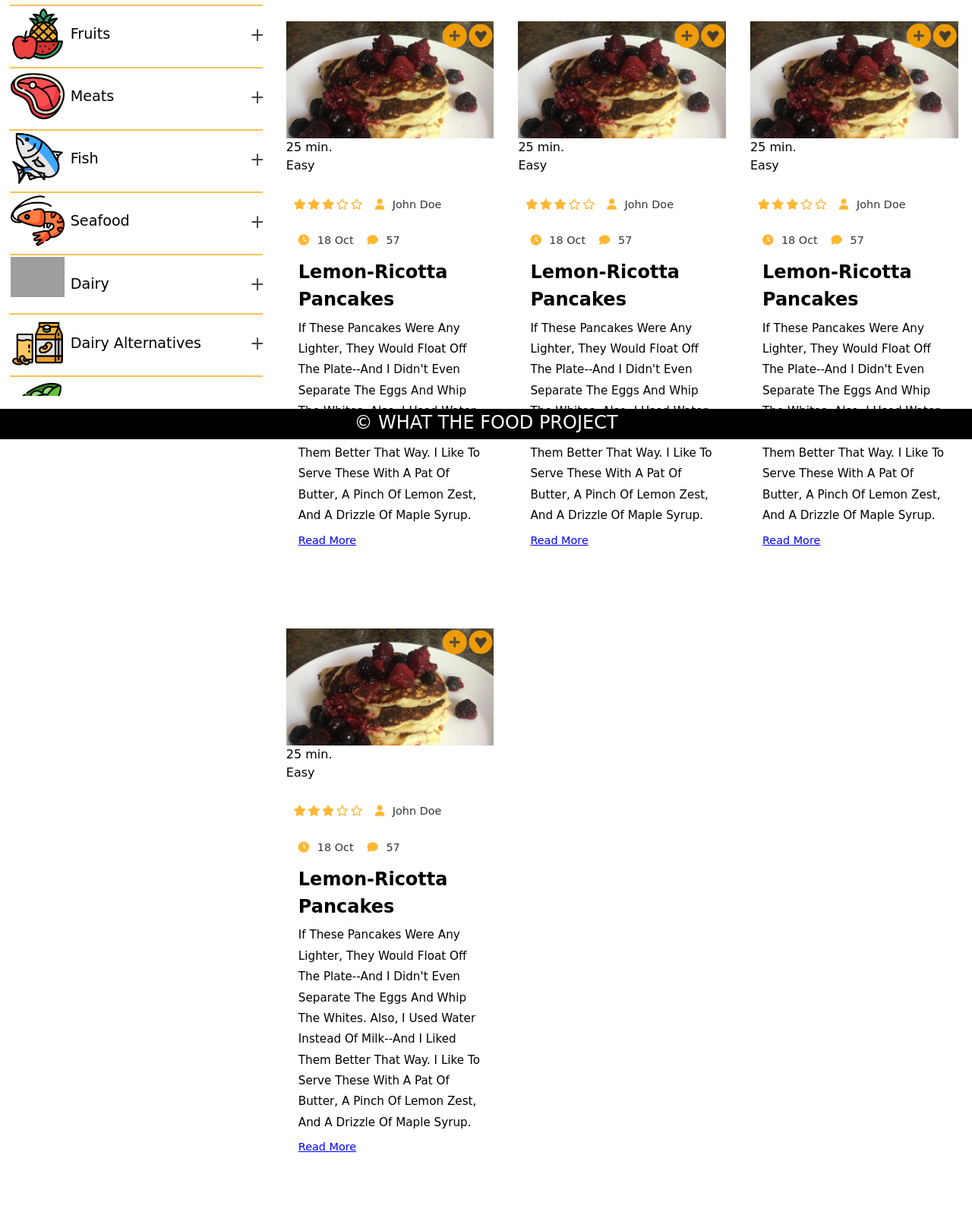
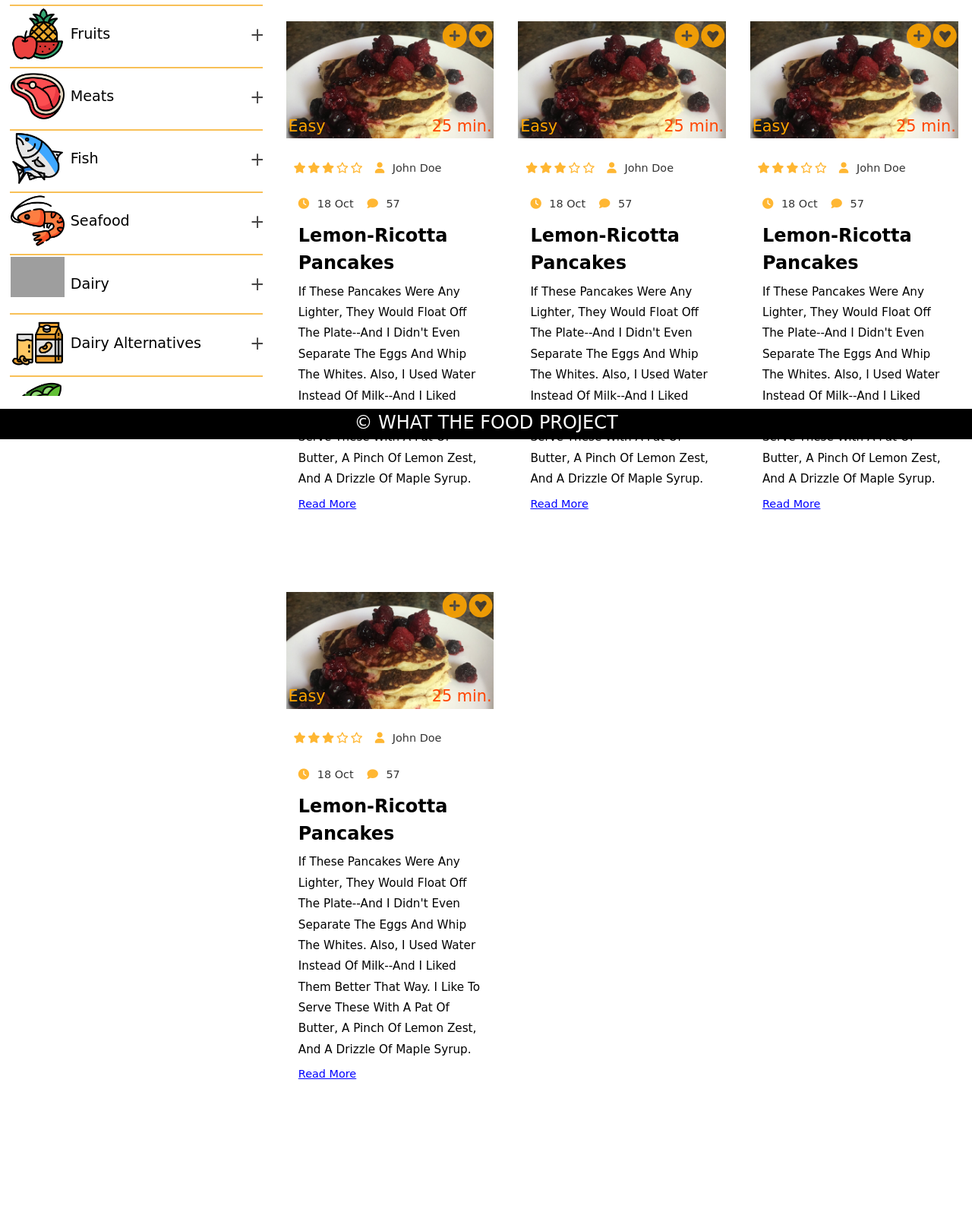
Before and after one commit to RusuI/Proiect-TW, a PHP site: page /search.html in a window 1280 px wide. Shown: the part 222-1834 px from the top of the page at 76% size. After the commit the page ends 1642 px from the top, so only its background shows below. Run offline with PHP 8.4, Linux system fonts and the light colour scheme; some libraries are stand-ins or nearby versions; some web fonts are replaced; grey boxes are pictures that could not be loaded.

Commit message:
Update search.css

```diff
--- a/search/search.css
+++ b/search/search.css
@@ -449,6 +449,24 @@ main {
     right: 0;
 }
 
+.result-time {
+    position: absolute;
+    color: orangered;
+    margin-right: 1%;
+    font-size: 130%;
+    bottom: 0;
+    right: 0;
+}
+
+.result-diff {
+    position: absolute;
+    color: orange;
+    margin-left: 1%;
+    font-size: 130%;
+    bottom: 0;
+    left: 0;
+}
+
 @media screen and (min-width: 1200px) {
     .result-wrapper {
         grid-template-columns: repeat(4, 1fr);
```
